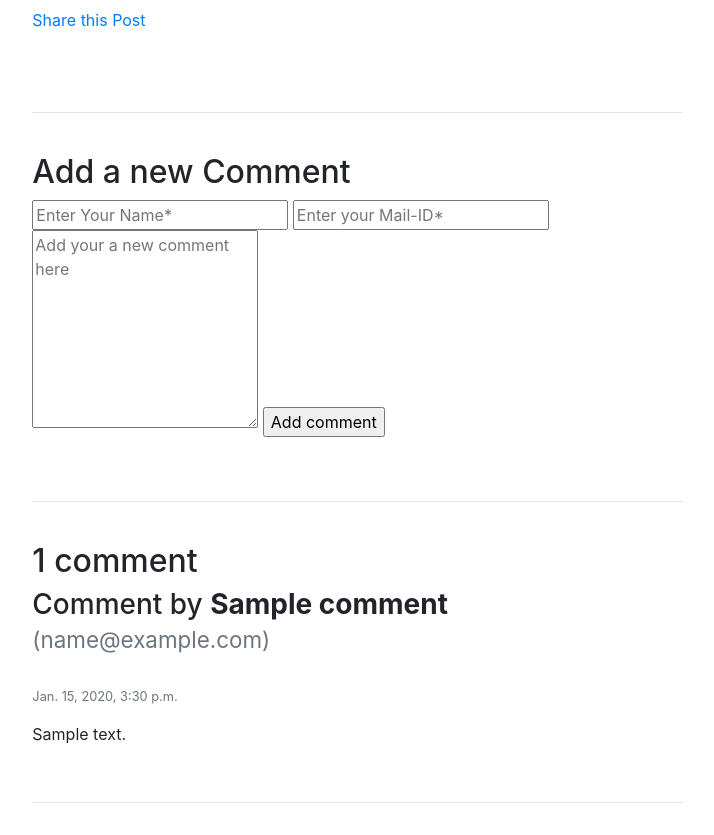
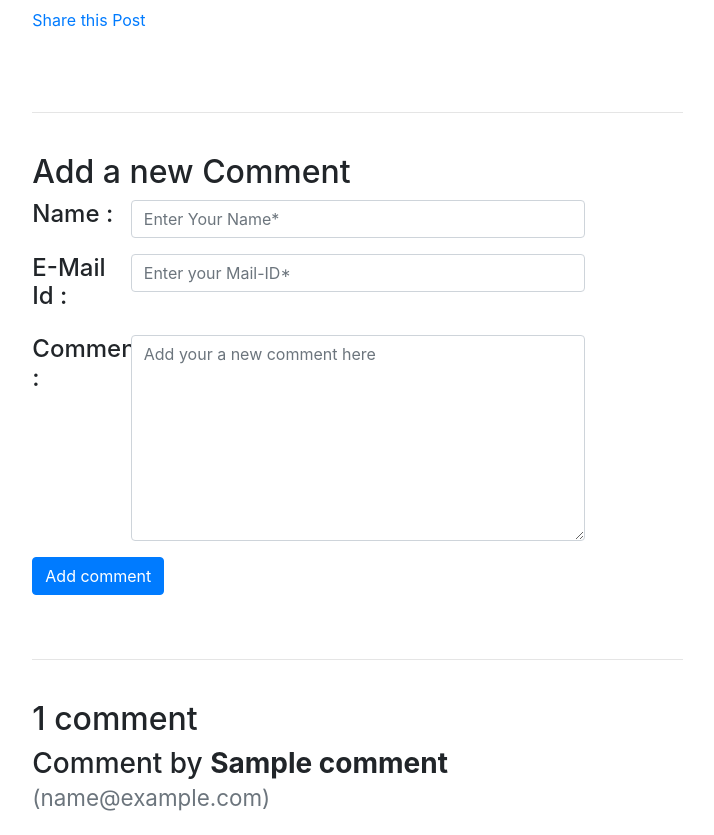
Before and after one commit to AIGamer28100/My-Portfolio, a Django app: a page that uses blog/templates/blog/post/detail.html in a window 1280 px wide. Shown: the part 260-1095 px from the top of the page, without its empty margins (253-967 px from the left). Before the commit the page ends 1063 px from the top, so only its background shows below. Run offline with Django 3.2, Linux system fonts and the light colour scheme; data comes from the database, SQL or seed files in the repository; tables that the repository leaves empty hold one stand-in row (values such as "Sample post").

Commit message:
Update detail.html

```diff
--- a/blog/templates/blog/post/detail.html
+++ b/blog/templates/blog/post/detail.html
@@ -11,7 +11,7 @@
   </p>
   {{ post.body|linebreaks }}
   <p>
-    <a href="{% url "blog:post_share" post.id %}">
+    <a href="{% url 'blog:post_share' post.id %}">
       Share this Post
     </a>
   </p>
@@ -20,12 +20,21 @@
     <h2>Your Comments has been added.</h2>
   {% else %}
     <h2>Add a new Comment</h2>
-    <form action="." method="post">
+    <form class="form" action="." method="post">
       {% csrf_token %}
-      <input type="text" name="Name" placeholder="Enter Your Name*" required>
-      <input type="email" name="email" placeholder="Enter your Mail-ID*" required>
-      <textarea name="body" rows="8" placeholder="Add your a new comment here" required></textarea>
-      <input type="submit" value="Add comment">
+      <div class="form-group row">
+        <label for="Name" class="col-sm-2 h4">Name : </label>
+        <input class="form-control col-sm-8" id="title" type="text" class="form-control" name="Name" placeholder="Enter Your Name*" required>
+      </div>
+      <div class="form-group row">
+        <label for="EID" class="col-sm-2 h4">E-Mail Id : </label>
+        <input class="form-control col-sm-8" id="EID" type="email" name="email" placeholder="Enter your Mail-ID*" required>
+      </div>
+      <div class="form-group row">
+        <label for="content" class="col-sm-2 h4">Comments : </label>
+        <textarea class="form-control col-sm-8" id="content" name="body" rows="8" placeholder="Add your a new comment here" required></textarea>
+      </div>
+      <input class="btn btn-primary" type="submit" value="Add comment">
     </form>
   {% endif %}
   <br><br><hr><br>
```
